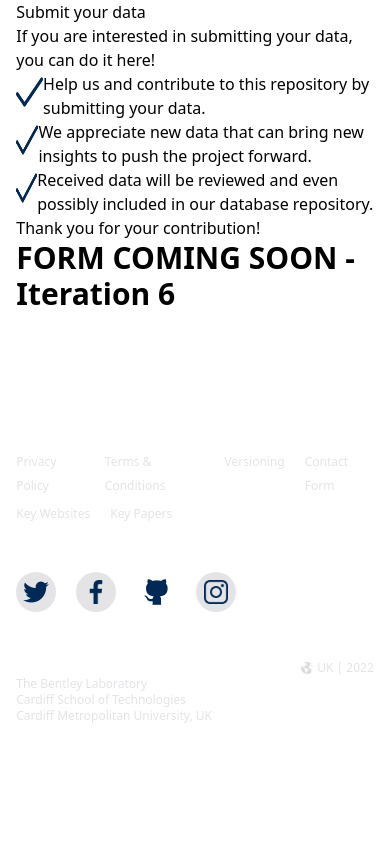
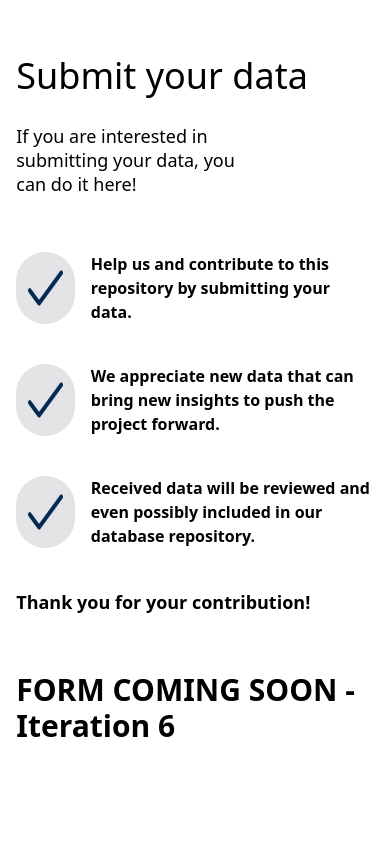
Before and after one commit to oliverolah/neuroinformatics_project, a Django app: page /submit_data_page/ in a window 390 px wide. Shown: the part 56-912 px from the top of the page. Before the commit the page ends 779 px from the top, so only its background shows below. Run offline with Django 3.2, Linux system fonts and the light colour scheme; some libraries are stand-ins or nearby versions.

Commit message:
C5-I5-mobile view of top left container on html template

```diff
--- a/templates/submitdata/submit_data_page.html
+++ b/templates/submitdata/submit_data_page.html
@@ -20,33 +20,40 @@
       <!-- DIV for both left/right containers(alignment) -->
       <div>
          <!-- Left/Top Part -->
-         <div>
-            <div>
-               <h1>Submit your data</h1>
-               <p>If you are interested in submitting your data, you can do it here!</p>
+         <div class="w-full mb-14">
+            <div class="my-14">
+               <h1 class="text-4xl font-medium pb-7 xl:text-6xl">Submit your data</h1>
+               <p class="w-2/3 text-lg leading-6">If you are interested in submitting your data, you can do it here!</p>
             </div>
             <div>
-               <div class="flex">
-                  <div>
-                     <img class="h-10" src='{% static "images/tick-blue.png" %}' alt="Tick Logo">
+               <div class="flex w-full gap-4 pb-10">
+                  <div class="bg-zinc-200 flex p-3 rounded-full">
+                     <img class="w-10" src='{% static "images/tick-blue.png" %}' alt="Tick Logo">
                   </div>
-                  <p>Help us and contribute to this repository by submitting your data.</p>
+                  <div class="w-11/12">
+                     <p class="font-semibold inline-block align-top">Help us and contribute to this repository by submitting your data.
+                     </p>
+                  </div>
                </div>
-               <div class="flex">
-                  <div>
-                     <img class="h-10" src='{% static "images/tick-blue.png" %}' alt="Tick Logo">
+               <div class="flex w-full gap-4 pb-10">
+                  <div class="bg-zinc-200 flex p-3 rounded-full">
+                     <img class="w-10" src='{% static "images/tick-blue.png" %}' alt="Tick Logo">
                   </div>
-                  <p>We appreciate new data that can bring new insights to push the project forward.</p>
+                  <div class="w-11/12">
+                     <p class="font-semibold inline-block align-top">We appreciate new data that can bring new insights to push the project forward.</p>
+                  </div>
                </div>
-               <div class="flex">
-                  <div>
-                     <img class="h-10" src='{% static "images/tick-blue.png" %}' alt="Tick Logo">
+               <div class="flex w-full gap-4 pb-10">
+                  <div class="bg-zinc-200 flex p-3 rounded-full">
+                     <img class="w-10" src='{% static "images/tick-blue.png" %}' alt="Tick Logo">
                   </div>
-                  <p>Received data will be reviewed and even possibly included in our database repository.</p>
+                  <div class="w-11/12">
+                     <p class="font-semibold inline-block align-top">Received data will be reviewed and even possibly included in our database repository.</p>
+                  </div>
                </div>
             </div>
             <div>
-               <h3>Thank you for your contribution!</h3>
+               <h3 class="text-lg font-bold inline-block align-top text-cardiffMetSecondary">Thank you for your contribution!</h3>
             </div>
          </div>
 
```
